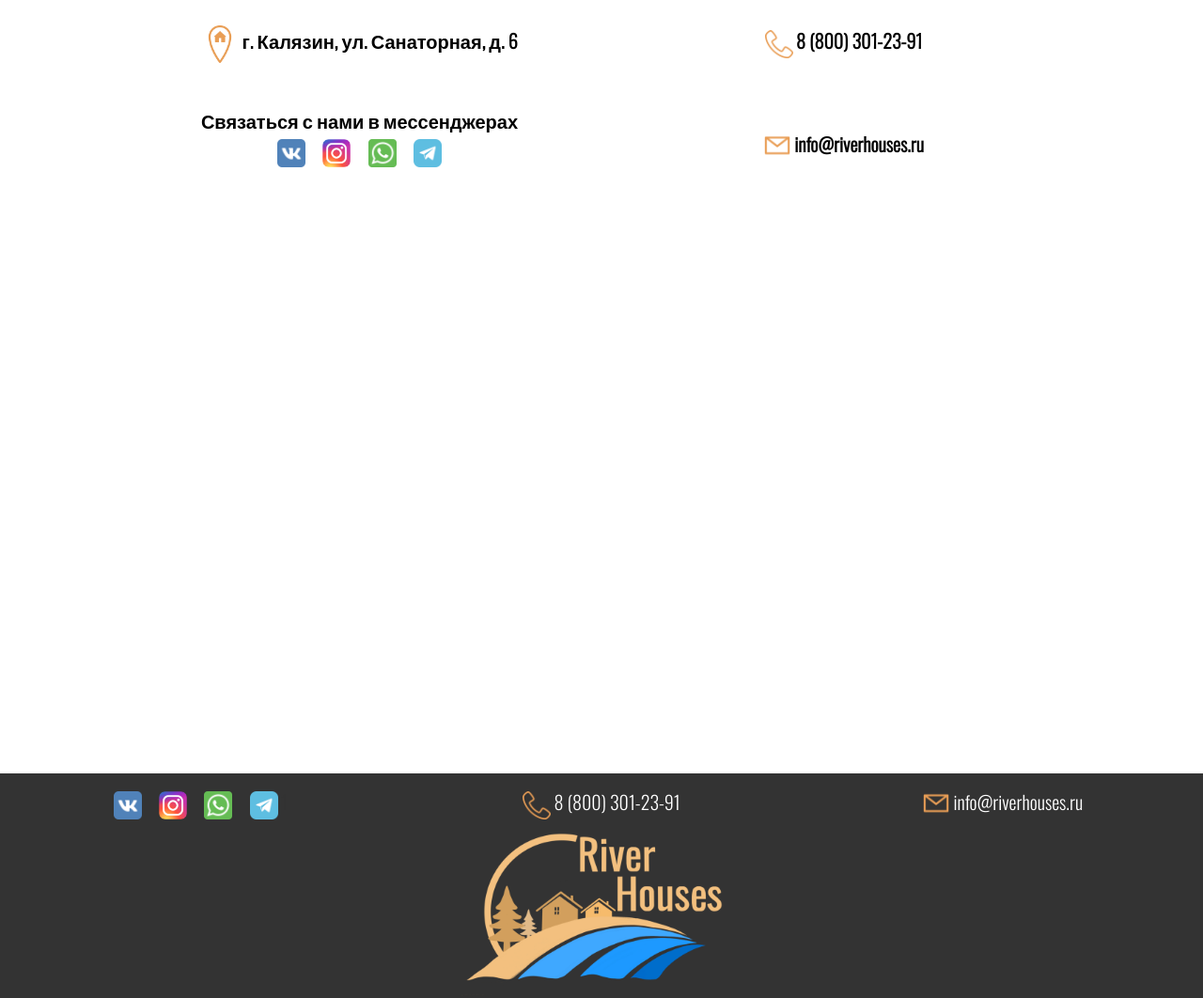
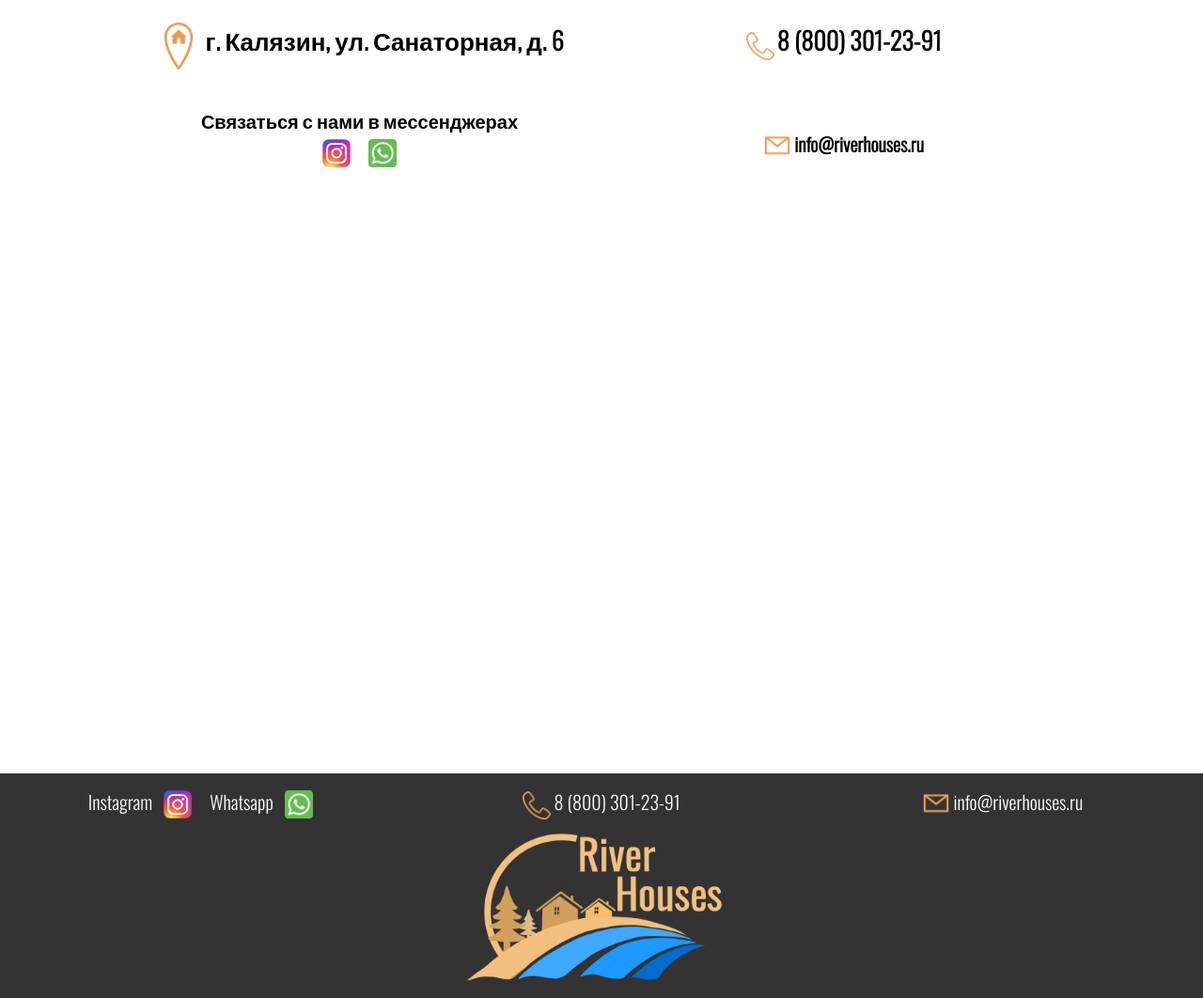
Before and after one commit to alexander193/alexander193.github.io, a plain HTML site: page contacts/index.html in a window 1280 px wide. Shown: the part 87-1149 px from the top of the page at 94% size. Drawn offline with nearby package versions, Linux system fonts and the light colour scheme.

Commit message:
inst&whats_done

```diff
--- a/contacts/index.html
+++ b/contacts/index.html
@@ -35,22 +35,20 @@
 
 	<div class="grid-container4">
 					<div style="text-align: center; height: 80px; line-height: 80px;">
-						<img src="../images/point.png" alt="house" style="width: 40px; vertical-align: middle;">
-						<nobr class="text bold black">г. Калязин, ул. Санаторная, д. 6</nobr>
+						<img src="../images/point.png" alt="house" style="width: 50px; vertical-align: middle;">
+						<nobr class="bold black" style="font-size: 26px;">г. Калязин, ул. Санаторная, д. 6</nobr>
 					</div>
 
 					<div style="text-align: center; height: 80px; line-height: 80px;">
-						<img class="icons" src="../images/phone.png" alt="house">
-						<a href="tel:88003012391" class="text bold black">8 (800) 301-23-91</a>
+						<img class="icons" src="../images/phone.png" alt="house" style="font-size: 40px;">
+						<a href="tel:88003012391" class="text bold black" style="font-size: 26px;">8 (800) 301-23-91</a>
 					</div>
 
 					<div style="text-align: center; height: 80px;">
 						<p class="text bold black" style="margin-top: 0px; margin-bottom: 5px;">Связаться с нами в мессенджерах</p>
 
-						<img class="icons" src="../images/vk.png" alt="vk" style="margin-right: 15px;">
 						<img class="icons" src="../images/inst.png" alt="instagram" style="margin-right: 15px;">
-						<img class="icons" src="../images/whats.png" alt="whatsapp" style="margin-right: 15px;">
-						<img class="icons" src="../images/tele.png" alt="tele">
+						<img class="icons" src="../images/whats.png" alt="whatsapp" style="margin-right: 0px;">
 					</div>
 					<div style="text-align: center; height: 80px; line-height: 80px;">
 						<img class="icons" src="../images/mail.png" alt="house">
@@ -102,11 +100,12 @@
 	<div style="background-color: #333333">
 		<div class="grid-base" style="justify-items: center;">
 			<div>
-				<img class="icons" src="../images/vk.png" alt="vk" style="margin-right: 15px;">
-				<img class="icons" src="../images/inst.png" alt="instagram" style="margin-right: 15px;">
-				<img class="icons" src="../images/whats.png" alt="whatsapp" style="margin-right: 15px;">
-				<img class="icons" src="../images/tele.png" alt="tele">
-				<nobr class="basement_text dc" style="color: #333333;">1</nobr>
+				<a href="https://instagram.com/" class="basement_text dc white" style="text-decoration: none;">Instagram
+					<img class="icons" src="../images/inst.png" alt="instagram" style="margin-left: 8px; margin-right: 15px;">
+				</a>
+				<a href="https://web.whatsapp.com/" class="basement_text dc white" style="text-decoration: none;">Whatsapp
+					<img class="icons" src="../images/whats.png" alt="whatsapp" style="margin-left: 8px;">
+				</a>
 			</div>
 			<div>
 				<img class="icons" src="../images/phone.png" alt="house">
@@ -119,12 +118,12 @@
 		</div>
 		<div class="grid-base2" style="justify-items: center;">
 			<div>
-				<nobr class="basement_text dc" style="color: #333333;">1</nobr>
-				<img class="icons" src="../images/vk.png" alt="vk" style="margin-right: 15px;">
-				<img class="icons" src="../images/inst.png" alt="instagram" style="margin-right: 15px;">
-				<img class="icons" src="../images/whats.png" alt="whatsapp" style="margin-right: 15px;">
-				<img class="icons" src="../images/tele.png" alt="tele">
-				<nobr class="basement_text dc" style="color: #333333;">1</nobr>
+				<a href="https://instagram.com/" class="basement_text dc white" style="text-decoration: none;">Instagram
+					<img class="icons" src="../images/inst.png" alt="instagram" style="margin-left: 8px; margin-right: 15px;">
+				</a>
+				<a href="https://web.whatsapp.com/" class="basement_text dc white" style="text-decoration: none;">Whatsapp
+					<img class="icons" src="../images/whats.png" alt="whatsapp" style="margin-left: 8px;">
+				</a>
 			</div>
 			<div>
 				<img class="icons" src="../images/phone.png" alt="house" style="vertical-align: sub;">
```
Also changed, not shown: gallery/index.html (+12 -11 lines), index.html (+12 -11 lines), price/index.html (+12 -11 lines), services/index.html (+12 -11 lines).
